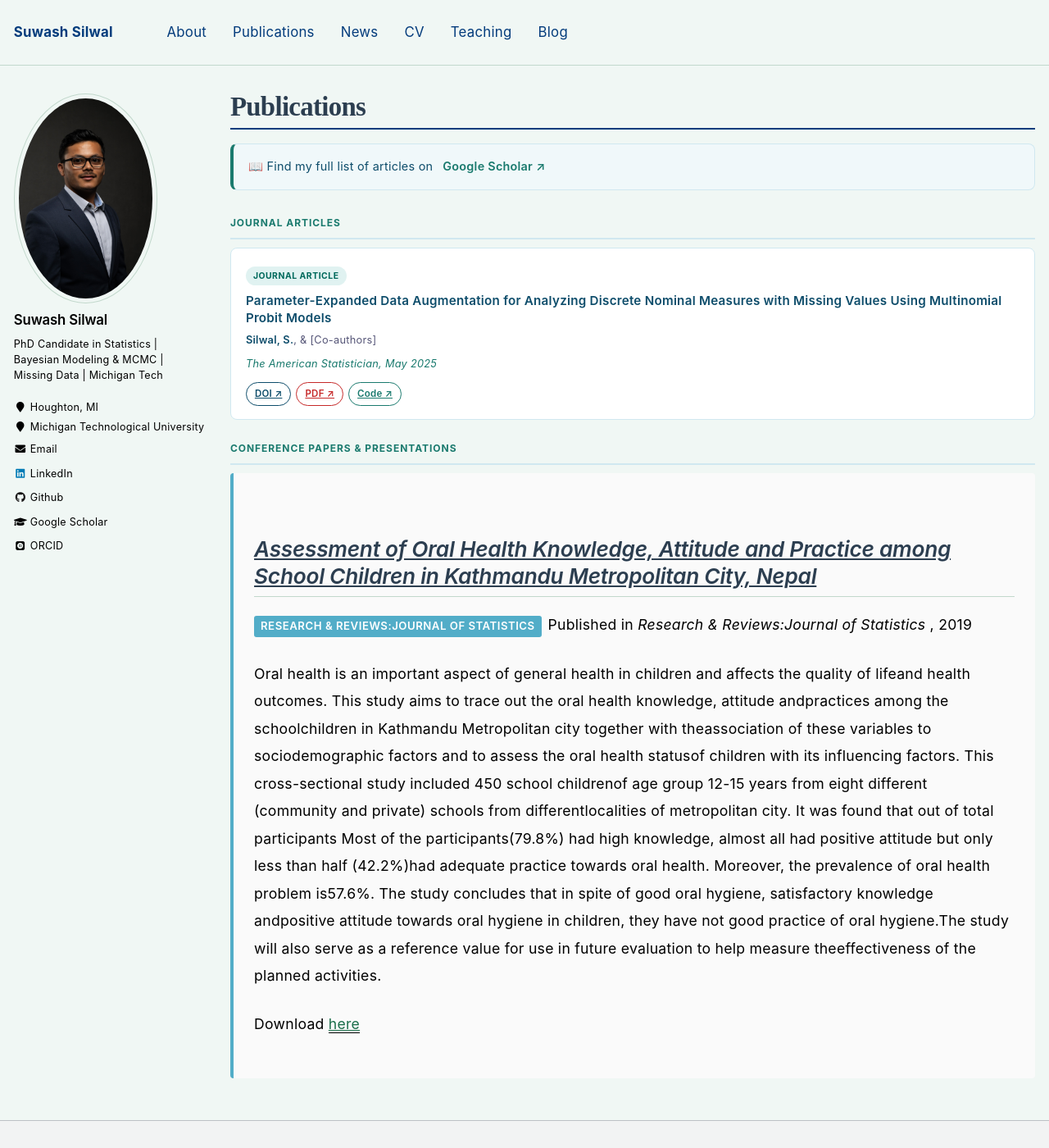
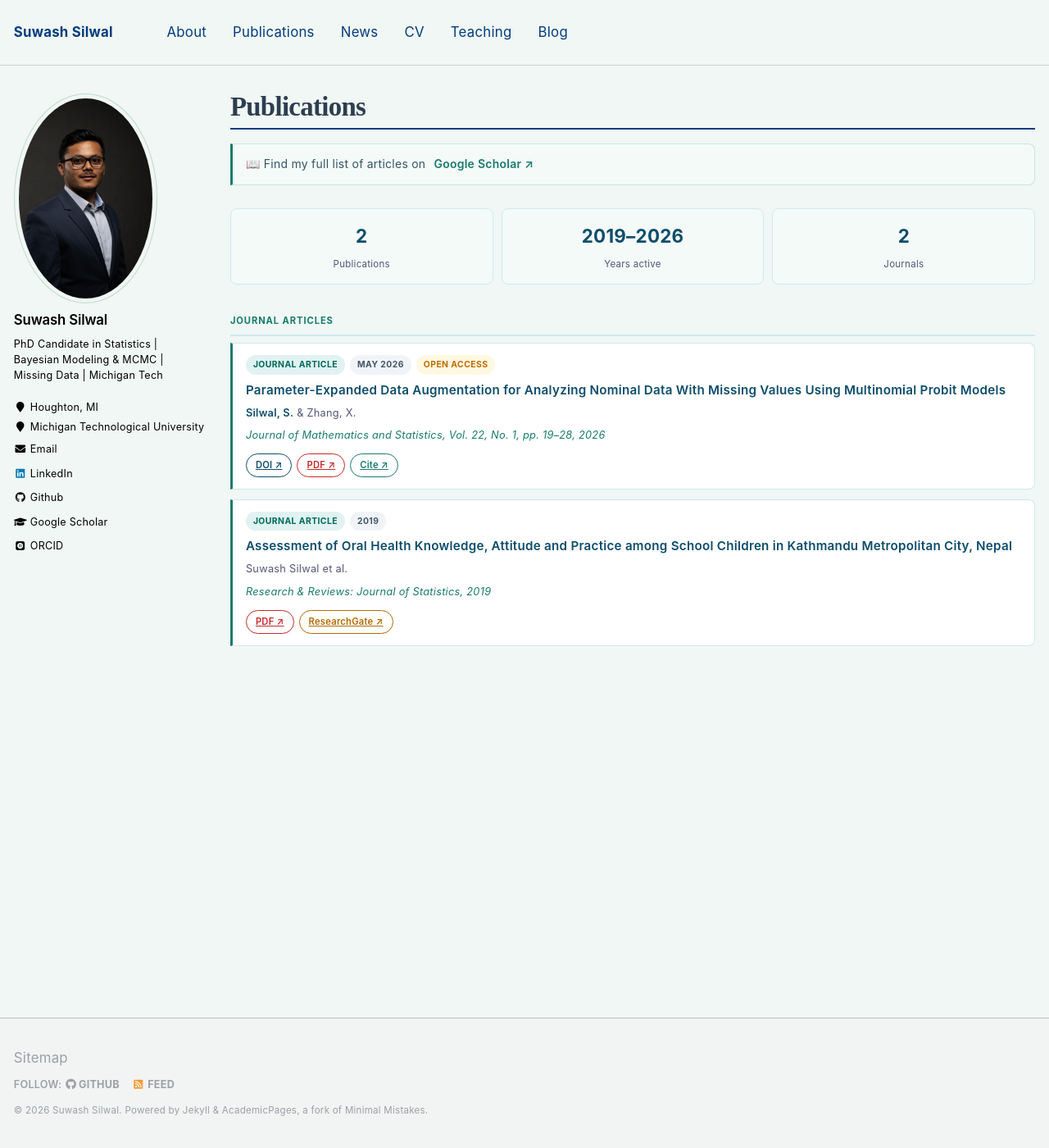
Before and after one commit to ssilwal050/ssilwal050.github.io, a Jekyll site: the page built from _pages/publications.md, in a window 1280 px wide and 1400 px high. Shown: the whole window at 82% size. Built offline with Jekyll 4.4.1, drawn with Linux system fonts in a browser that asks for light colours; some web fonts are replaced.

Commit message:
Add 2026 MNP paper - Journal of Mathematics and Statistics

```diff
--- a/_pages/publications.md
+++ b/_pages/publications.md
@@ -6,87 +6,108 @@ author_profile: true
 ---
 
 <style>
+.pub-scholar-bar {
+  display: flex;
+  align-items: center;
+  gap: 10px;
+  background: #f4faf8;
+  border: 1px solid #c8e6d8;
+  border-left: 3px solid #1a7a6e;
+  padding: 11px 16px;
+  border-radius: 0 8px 8px 0;
+  margin-bottom: 2em;
+  font-size: 0.875rem;
+  color: #335566;
+}
+.pub-scholar-bar a {
+  color: #1a7a6e;
+  font-weight: 600;
+  text-decoration: none;
+}
+.pub-scholar-bar a:hover { text-decoration: underline; }
+
+.pub-stats {
+  display: grid;
+  grid-template-columns: repeat(3, 1fr);
+  gap: 10px;
+  margin-bottom: 2em;
+}
+.pub-stat {
+  background: #f4faf8;
+  border: 1px solid #d0e8f0;
+  border-radius: 8px;
+  padding: 12px;
+  text-align: center;
+}
+.pub-stat-n {
+  font-size: 1.4rem;
+  font-weight: 700;
+  color: #0e4d6b;
+  margin: 0;
+}
+.pub-stat-l {
+  font-size: 0.72rem;
+  color: #557;
+  margin: 3px 0 0;
+}
+
 .pub-section-title {
-  font-size: 0.75rem;
+  font-size: 0.7rem;
   font-weight: 700;
   letter-spacing: 0.08em;
   text-transform: uppercase;
   color: #1a7a6e;
-  margin: 2em 0 0.8em;
+  margin: 2em 0 0.75em;
   padding-bottom: 6px;
   border-bottom: 2px solid #d0e8f0;
 }
-.scholar-banner {
-  display: flex;
-  align-items: center;
-  gap: 12px;
-  background: #f0f8fa;
-  border: 1px solid #d0e8f0;
-  border-left: 4px solid #1a7a6e;
-  padding: 14px 18px;
-  border-radius: 8px;
-  margin-bottom: 2em;
-  font-size: 0.9rem;
-  color: #0e4d6b;
-}
-.scholar-banner a {
-  color: #1a7a6e;
-  font-weight: 600;
-  text-decoration: none;
-}
-.scholar-banner a:hover {
-  text-decoration: underline;
-}
+
 .pub-card {
   background: #fff;
   border: 1px solid #d0e8f0;
-  border-radius: 8px;
-  padding: 16px 18px;
+  border-left: 3px solid #1a7a6e;
+  border-radius: 0 8px 8px 0;
+  padding: 14px 16px;
   margin-bottom: 12px;
   transition: box-shadow 0.2s, transform 0.2s;
-  position: relative;
 }
 .pub-card:hover {
   box-shadow: 0 4px 14px rgba(14, 77, 107, 0.1);
-  transform: translateY(-2px);
+  transform: translateX(3px);
+}
+
+.pub-badges {
+  display: flex;
+  gap: 6px;
+  flex-wrap: wrap;
+  margin-bottom: 8px;
 }
 .pub-badge {
   display: inline-block;
   font-size: 0.65rem;
   font-weight: 700;
-  letter-spacing: 0.05em;
+  letter-spacing: 0.04em;
   text-transform: uppercase;
   padding: 2px 9px;
   border-radius: 20px;
-  margin-bottom: 8px;
 }
-.badge-journal {
-  background: #e0f2f1;
-  color: #00695c;
-}
-.badge-preprint {
-  background: #fff3e0;
-  color: #e65100;
-}
-.badge-conference {
-  background: #e8eaf6;
-  color: #283593;
-}
+.badge-journal  { background: #e0f2f1; color: #00695c; }
+.badge-year     { background: #f0f4f8; color: #445566; }
+.badge-oa       { background: #fff8e1; color: #bf6c00; }
+
 .pub-title {
   font-size: 0.95rem;
   font-weight: 600;
   color: #0e4d6b;
+  line-height: 1.45;
   margin: 0 0 5px;
-  line-height: 1.4;
 }
 .pub-authors {
   font-size: 0.8rem;
   color: #557;
-  margin: 0 0 4px;
+  margin: 0 0 3px;
 }
-.pub-authors strong {
-  color: #0e4d6b;
-}
+.pub-authors strong { color: #0e4d6b; }
 .pub-venue {
   font-size: 0.8rem;
   color: #1a7a6e;
@@ -95,27 +116,27 @@ author_profile: true
 }
 .pub-links {
   display: flex;
+  gap: 6px;
   flex-wrap: wrap;
-  gap: 6px;
 }
 .pub-link {
-  font-size: 0.72rem;
+  font-size: 0.7rem;
   font-weight: 600;
-  padding: 3px 10px;
+  padding: 3px 11px;
   border-radius: 20px;
   text-decoration: none;
   border: 1px solid;
-  transition: background 0.15s;
+  transition: opacity 0.15s;
 }
-.link-pdf   { color: #c62828; border-color: #c62828; }
-.link-doi   { color: #0e4d6b; border-color: #0e4d6b; }
-.link-code  { color: #1a7a6e; border-color: #1a7a6e; }
-.link-arxiv { color: #b26a00; border-color: #b26a00; }
-.pub-link:hover { background: #f0f8fa; }
+.pub-link:hover { opacity: 0.75; }
+.link-doi  { color: #0e4d6b; border-color: #0e4d6b; }
+.link-pdf  { color: #c62828; border-color: #c62828; }
+.link-cite { color: #1a7a6e; border-color: #1a7a6e; }
+.link-rg   { color: #b26a00; border-color: #b26a00; }
 </style>
 
 {% if site.author.googlescholar %}
-<div class="scholar-banner">
+<div class="pub-scholar-bar">
   📖 Find my full list of articles on
   <a href="https://scholar.google.com/citations?hl=en&user=RZAbmdMAAAAJ" target="_blank">
     Google Scholar ↗
@@ -123,24 +144,49 @@ author_profile: true
 </div>
 {% endif %}
 
-{% include base_path %}
+<div class="pub-stats">
+  <div class="pub-stat">
+    <p class="pub-stat-n">2</p>
+    <p class="pub-stat-l">Publications</p>
+  </div>
+  <div class="pub-stat">
+    <p class="pub-stat-n">2019–2026</p>
+    <p class="pub-stat-l">Years active</p>
+  </div>
+  <div class="pub-stat">
+    <p class="pub-stat-n">2</p>
+    <p class="pub-stat-l">Journals</p>
+  </div>
+</div>
 
 <p class="pub-section-title">Journal Articles</p>
 
 <div class="pub-card">
-  <span class="pub-badge badge-journal">Journal Article</span>
-  <p class="pub-title">Parameter-Expanded Data Augmentation for Analyzing Discrete Nominal Measures with Missing Values Using Multinomial Probit Models</p>
-  <p class="pub-authors"><strong>Silwal, S.</strong>, & [Co-authors]</p>
-  <p class="pub-venue">The American Statistician, May 2025</p>
+  <div class="pub-badges">
+    <span class="pub-badge badge-journal">Journal Article</span>
+    <span class="pub-badge badge-year">May 2026</span>
+    <span class="pub-badge badge-oa">Open Access</span>
+  </div>
+  <p class="pub-title">Parameter-Expanded Data Augmentation for Analyzing Nominal Data With Missing Values Using Multinomial Probit Models</p>
+  <p class="pub-authors"><strong>Silwal, S.</strong> &amp; Zhang, X.</p>
+  <p class="pub-venue">Journal of Mathematics and Statistics, Vol. 22, No. 1, pp. 19–28, 2026</p>
   <div class="pub-links">
-    <a class="pub-link link-doi" href="#">DOI ↗</a>
-    <a class="pub-link link-pdf" href="#">PDF ↗</a>
-    <a class="pub-link link-code" href="#">Code ↗</a>
+    <a class="pub-link link-doi" href="https://doi.org/10.3844/jmssp.2026.19.28" target="_blank">DOI ↗</a>
+    <a class="pub-link link-pdf" href="https://thescipub.com/pdf/jmssp.2026.19.28.pdf" target="_blank">PDF ↗</a>
+    <a class="pub-link link-cite" href="https://thescipub.com/citation/jmssp.2026.19.28/ris" target="_blank">Cite ↗</a>
   </div>
 </div>
 
-<p class="pub-section-title">Conference Papers & Presentations</p>
-
-{% for post in site.publications reversed %}
-  {% include archive-single.html %}
-{% endfor %}
+<div class="pub-card">
+  <div class="pub-badges">
+    <span class="pub-badge badge-journal">Journal Article</span>
+    <span class="pub-badge badge-year">2019</span>
+  </div>
+  <p class="pub-title">Assessment of Oral Health Knowledge, Attitude and Practice among School Children in Kathmandu Metropolitan City, Nepal</p>
+  <p class="pub-authors">Suwash Silwal et al.</p>
+  <p class="pub-venue">Research &amp; Reviews: Journal of Statistics, 2019</p>
+  <div class="pub-links">
+    <a class="pub-link link-pdf" href="https://www.researchgate.net/profile/Pravat-Uprety/publication/347489592_Assessment_of_Oral_Health_Knowledge_Attitude_and_Practice_among_School_Children_in_Kathmandu_Metropolitan_City_Nepal/links/5fddf2ac92851c13fe9d43f5/Assessment-of-Oral-Health-Knowledge-Attitude-and-Practice-among-School-Children-in-Kathmandu-Metropolitan-City-Nepal.pdf" target="_blank">PDF ↗</a>
+    <a class="pub-link link-rg" href="https://www.researchgate.net/publication/347489592" target="_blank">ResearchGate ↗</a>
+  </div>
+</div>
```
